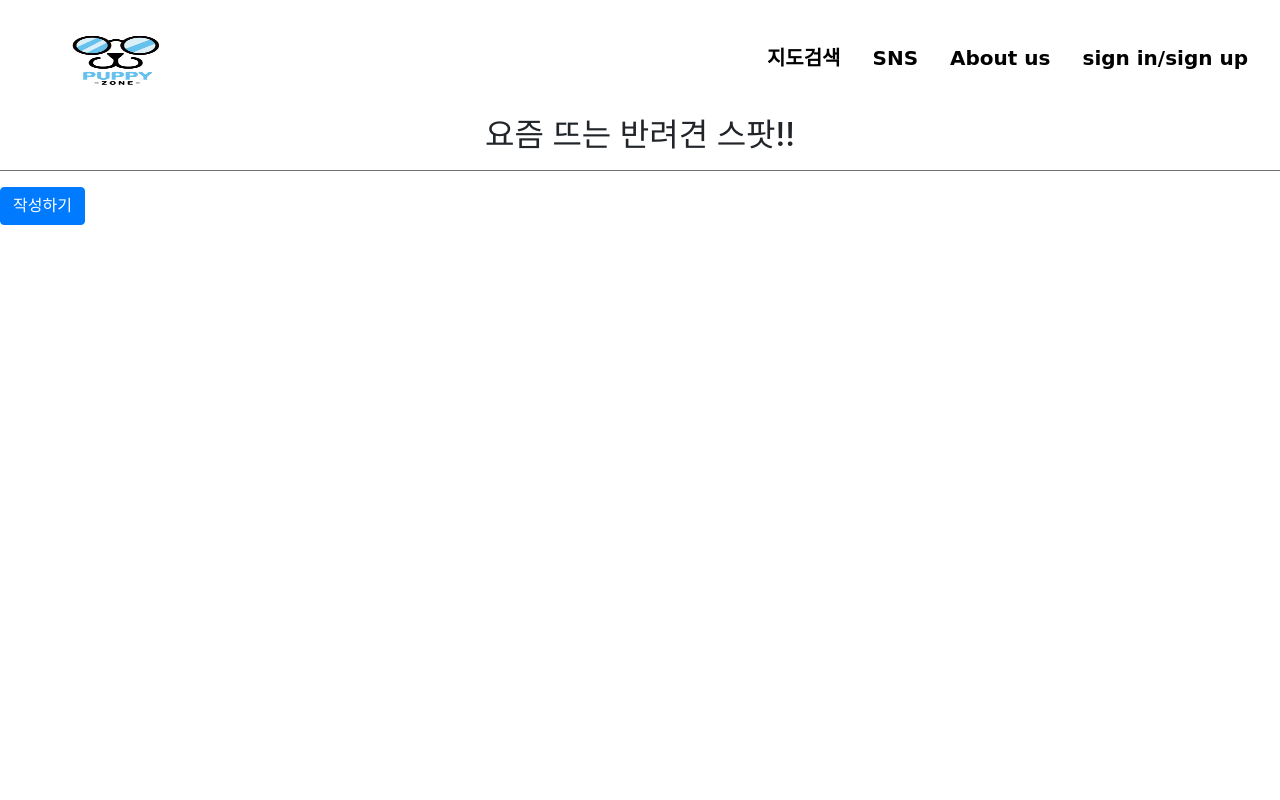
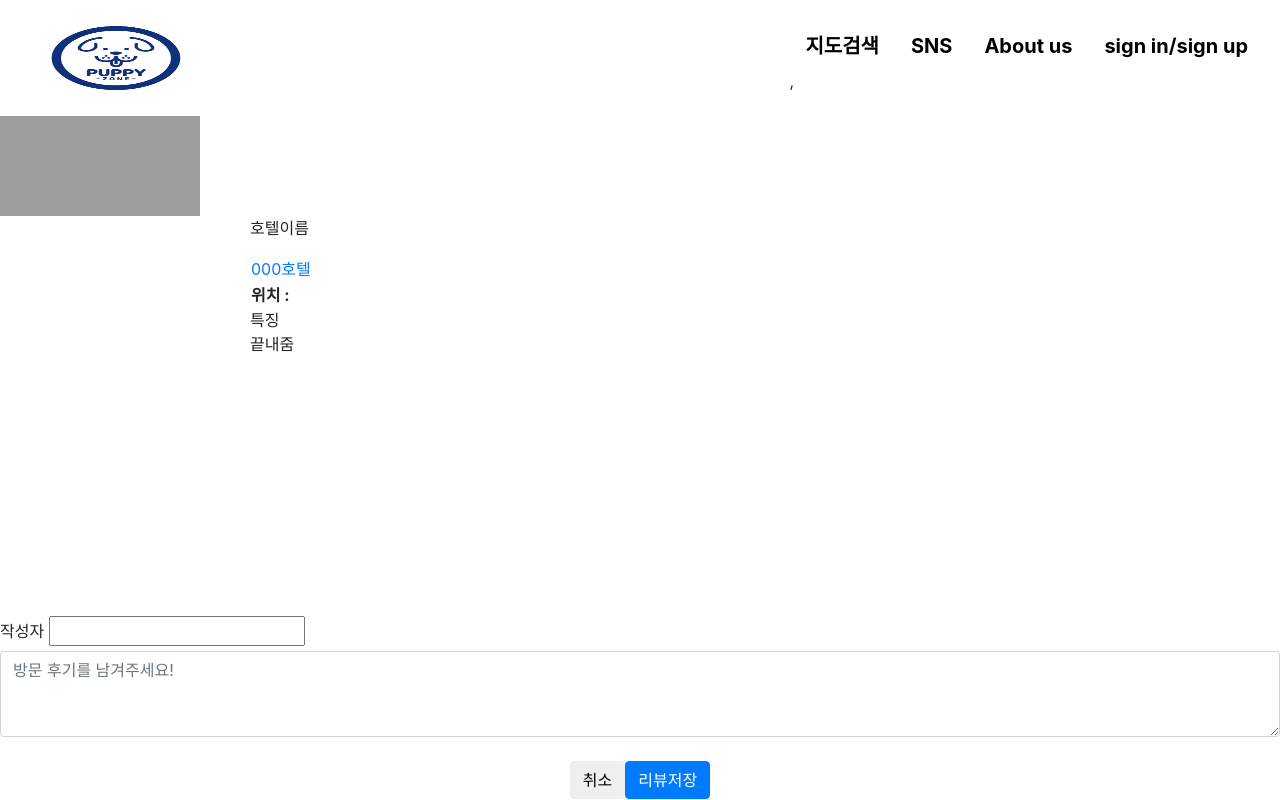
Before and after one commit to YongGyuChoii/sns, a Flask app: page / in a window 1280 px wide. Run offline with Flask 2, Linux system fonts and the light colour scheme; data that the repository does not hold is empty; some libraries are stand-ins or nearby versions; some web fonts are replaced; grey boxes are pictures that could not be loaded.

Commit message:
second commit

```diff
--- a/app.py
+++ b/app.py
@@ -10,10 +10,14 @@
 client = MongoClient('localhost', 27017)
 db = client.dbsparta
 
-## HTML을 주는 부분
+# HTML을 주는 부분
 @app.route('/')
 def home():
-   return render_template('snspet.html')
+    return render_template('main.html')
+
+@app.route('/snspet')
+def snspet():
+    return render_template('snspet.html')
 
 @app.route('/sns', methods=['GET'])
 def listing():
@@ -27,7 +31,7 @@
     title_receive = request.form['title_give']
     comment_receive = request.form['comment_give']
 
-     # File Area
+    # File Area
     file = request.files["file_give"]
 
     # File에서 '.'으로 시작하는 것 중에서 맨 마지막 '.'만 들고와라!
@@ -49,12 +53,34 @@
         'user':user_receive,
         'title':title_receive,
         'file' : f'{filename}.{extension}',
-        'comment':comment_receive
+        'comment':comment_receive,
+        'like':0,
     }
 
     db.sns.insert_one(doc)
 
     return jsonify({'msg':'작성 완료!'})
 
+@app.route('/api/like', methods=['POST'])
+def like_star():
+    user_receive = request.form['user_give']
+
+    target_star = db.sns.find_one({'user': user_receive})
+    current_like = target_star['like']
+
+    new_like = current_like + 1
+
+    db.sns.update_one({'user': user_receive}, {'$set': {'like': new_like}})
+
+    return jsonify({'msg': '좋아요 완료!'})
+
+@app.route('/api/delete', methods=['POST'])
+def delete_star():
+    user_receive = request.form['user_give']
+
+    db.sns.delete_one({'user': user_receive})
+
+    return jsonify({'msg': '삭제 완료!'})
+
 if __name__ == '__main__':
-   app.run('0.0.0.0',port=5000,debug=True)
+    app.run('0.0.0.0',port=5000,debug=True)
--- /dev/null
+++ b/static/style.css
@@ -0,0 +1,32 @@
+.nav-item > a {
+    font-size: 20px;
+    font-weight: bold;
+    color: black;
+}
+.navy{
+    float: right;
+}
+img{
+    height: 100px;
+    width: 200px;
+    text-align: center;
+}
+.hotel{
+    width: 800px;
+    height: 500px;
+}
+.logo{
+    float: left;
+}
+.info{
+    width: 300px;
+    margin: auto;
+}
+.review-box{
+    display: block;
+}
+.view-area{
+    display: flex;
+    justify-content: center;
+    align-items: center;
+}
--- /dev/null
+++ b/templates/main.html
@@ -0,0 +1,91 @@
+<!doctype html>
+
+<html lang="en">
+
+<head>
+
+    <!-- Required meta tags -->
+    <meta charset="utf-8">
+    <meta name="viewport" content="width=device-width, initial-scale=1, shrink-to-fit=no">
+
+    <!-- Bootstrap CSS -->
+    <link rel="stylesheet" href="https://maxcdn.bootstrapcdn.com/bootstrap/4.0.0/css/bootstrap.min.css"
+        integrity="sha384-Gn5384xqQ1aoWXA+058RXPxPg6fy4IWvTNh0E263XmFcJlSAwiGgFAW/dAiS6JXm" crossorigin="anonymous">
+
+    <!-- Optional JavaScript -->
+    <!-- jQuery first, then Popper.js, then Bootstrap JS -->
+    <script src="https://ajax.googleapis.com/ajax/libs/jquery/3.5.1/jquery.min.js"></script>
+    <script src="https://cdnjs.cloudflare.com/ajax/libs/popper.js/1.12.9/umd/popper.min.js"
+        integrity="sha384-ApNbgh9B+Y1QKtv3Rn7W3mgPxhU9K/ScQsAP7hUibX39j7fakFPskvXusvfa0b4Q"
+        crossorigin="anonymous"></script>
+    <script src="https://maxcdn.bootstrapcdn.com/bootstrap/4.0.0/js/bootstrap.min.js"
+        integrity="sha384-JZR6Spejh4U02d8jOt6vLEHfe/JQGiRRSQQxSfFWpi1MquVdAyjUar5+76PVCmYl"
+        crossorigin="anonymous"></script>
+    <script src="https://cdn.jsdelivr.net/npm/bs-custom-file-input/dist/bs-custom-file-input.js"></script>
+    <script defer src="https://use.fontawesome.com/releases/v5.3.1/js/all.js"></script>
+    <link rel="stylesheet" href="../static/style.css" type="text/css">
+    <title>메인로고</title>
+
+
+</head>
+
+<body>
+<div class="navbar">
+        <div class="logo">
+            <a href="/"><img src="../static/logo.png"></a>
+        </div>
+        <nav class="navy">
+            <ul class="nav nav-pills">
+                <li class="nav-item">
+                    <a class="nav-link" href="/...">지도검색</a>
+                </li>
+                <li class="nav-item">
+                    <a class="nav-link" href="/snspet">SNS</a>
+                </li>
+                <li class="nav-item">
+                    <a class="nav-link" href="/...">About us</a>
+                </li>
+                <li class="nav-item">
+                    <a class="nav-link" href="/...">sign in/sign up</a>
+                </li>
+            </ul>,
+        </nav>
+    </div>
+    <div class="pic">
+        <div class="hotel">
+            <img alt="명동 뉴서울호텔 | 전경" class="swiper-lazy swiper-lazy-loaded" src="//image.goodchoice.kr/resize_490x348/adimg_new/69041/19415/76471771556d9ece792699bf7c21c31c.jpg">
+            <div class="info">
+                <p class="type">호텔이름</p>
+                <table class="txtinfo">
+                    <tbody>
+                    <tr>
+                        <td class="title"><a href="/movie">000호텔</a></td>
+                    </tr>
+                    <tr>
+                        <th>위치 :</th>
+                        <td></td>
+                    </tr>
+                    </tbody>
+                </table>
+                <div class="desc">
+                    <span>특징</span>
+                    <p>끝내줌</p>
+                </div>
+            </div>
+        </div>
+
+    </div>
+<div class="review-box">
+    <span><label for="review-writer">작성자</label></span>
+    <span><input name="review-writer" id="review-writer"></span><br>
+    <textarea name="review-comment" id="review-comment" class="form-control" rows="3" placeholder="방문 후기를 남겨주세요!"></textarea><br>
+
+    <div class="view-area">
+    <br>
+    <span><button type="button" class="btn save" onclick="removeContent()">취소</button></span>
+    <span><button type="button" class="btn btn-primary save" onclick="postReview()">리뷰저장</button></span>
+    </div>
+</div>
+</body>
+
+</html>
--- a/templates/snspet.html
+++ b/templates/snspet.html
@@ -123,21 +123,60 @@
                         let title = snss[i]['title']
                         let file = snss[i]['file']
                         let comment = snss[i]['comment']
+                        let like = snss[i]['like']
 
                         let temp_html = `<div class="card">
                                             <img class="card-img-top"
                                                 src="../static/${file}">
                                             <div class="card-body">
-                                                <a target="_blank" href="" class="card-title">작성자 : ${user}</a>
+                                                <a target="_blank" href="" class="card-title">작성자 : ${user} (좋아요 : ${like})</a>
                                                 <p class="card-text">제목 : ${title}</p>
                                                 <p class="card-text comment">간단 코멘트 : ${comment}</p>
                                             </div>
+                                            <footer class="card-footer">
+                                                <a href="#" onclick="likeStar('${user}')" class="card-footer-item has-text-info">
+                                                    좋아요
+                                                <span class="icon">
+                                                <i class="fas fa-thumbs-up"></i>
+                                                </span>
+                                                </a>
+                                                <a href="#" onclick="deleteStar('${user}')" class="card-footer-item has-text-danger">
+                                                        게시글 삭제
+                                                        <span class="icon">
+                                                <i class="fas fa-ban"></i>
+                                                </span>
+                                                </a>
+                                            </footer>
                                         </div>`
                         $('#cards-box').append(temp_html)
                     }
                 }
             })
         }
+
+        function likeStar(user) {
+                $.ajax({
+                    type: 'POST',
+                    url: '/api/like',
+                    data: {user_give:user},
+                    success: function (response) {
+                        alert(response['msg']);
+                        window.location.reload()
+                    }
+                });
+            }
+
+            function deleteStar(user) {
+                $.ajax({
+                    type: 'POST',
+                    url: '/api/delete',
+                    data: {user_give:user},
+                    success: function (response) {
+                        alert(response['msg']);
+                        window.location.reload()
+                    }
+                });
+            }
 
     </script>
 </head>
```
Also changed, not shown: static/login.css (deleted, +0 -80 lines), templates/index.html (deleted, +0 -39 lines), test.py (deleted, +0 -15 lines), static/file-2021-09-29-22-20-17.jpg (deleted).
